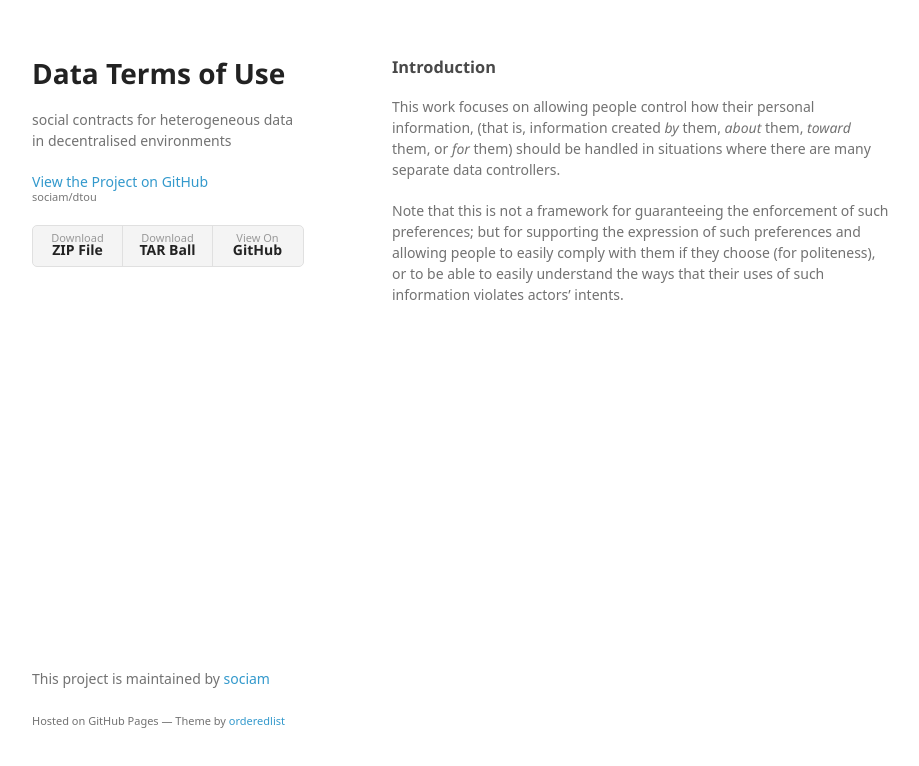
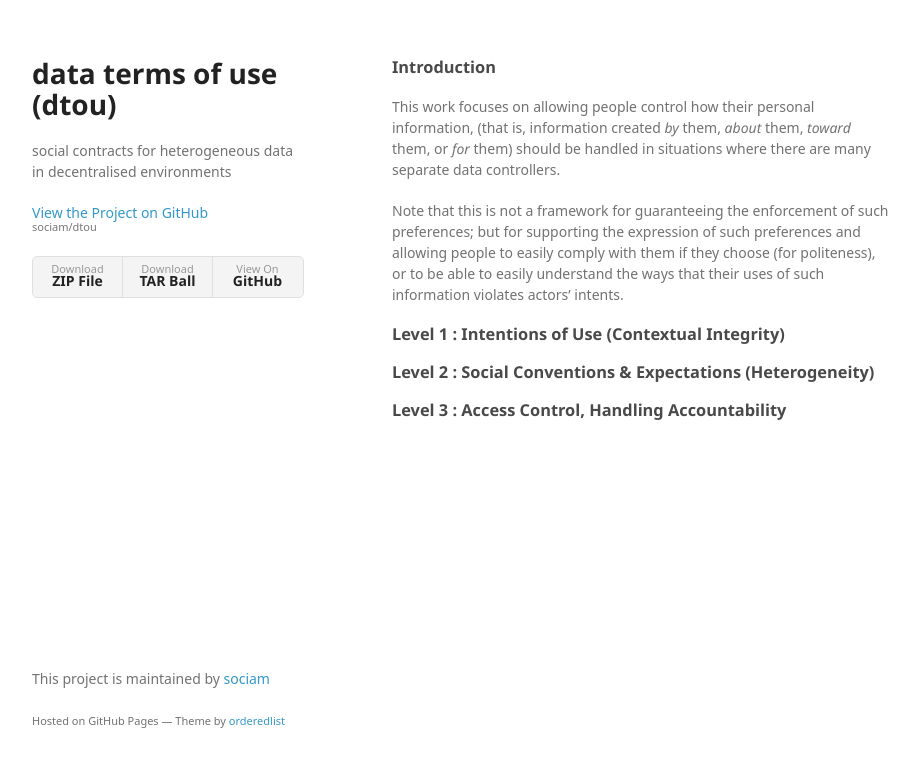
Before and after one commit to sociam/dtou, a plain HTML site: page index.html in a window 1280 px wide. Shown: the whole page, without its empty margins (178-1097 px from the left). Drawn offline with Linux system fonts and the light colour scheme; a web font is replaced by a local one.

```diff
--- a/index.html
+++ b/index.html
@@ -3,7 +3,7 @@
   <head>
     <meta charset="utf-8">
     <meta http-equiv="X-UA-Compatible" content="chrome=1">
-    <title>Data Terms of Use  by sociam</title>
+    <title>data terms of use (dtou) by sociam</title>
 
     <link rel="stylesheet" href="stylesheets/styles.css">
     <link rel="stylesheet" href="stylesheets/github-light.css">
@@ -15,7 +15,7 @@
   <body>
     <div class="wrapper">
       <header>
-        <h1>Data Terms of Use </h1>
+        <h1>data terms of use (dtou)</h1>
         <p>social contracts for heterogeneous data in decentralised environments</p>
 
         <p class="view"><a href="https://github.com/sociam/dtou">View the Project on GitHub <small>sociam/dtou</small></a></p>
@@ -34,6 +34,15 @@
 <p>This work focuses on allowing people control how their personal information, (that is, information created <em>by</em> them, <em>about</em> them, <em>toward</em> them, or <em>for</em> them) should be handled in situations where there are many separate data controllers.  </p>
 
 <p>Note that this is not a framework for guaranteeing the enforcement of such preferences; but for supporting the expression of such preferences and allowing people to easily comply with them if they choose (for politeness), or to be able to easily understand the ways that their uses of such information violates actors’ intents.</p>
+
+<h3>
+<a id="level-1--intentions-of-use-contextual-integrity" class="anchor" href="#level-1--intentions-of-use-contextual-integrity" aria-hidden="true"><span class="octicon octicon-link"></span></a>Level 1 : Intentions of Use (Contextual Integrity)</h3>
+
+<h3>
+<a id="level-2--social-conventions--expectations-heterogeneity" class="anchor" href="#level-2--social-conventions--expectations-heterogeneity" aria-hidden="true"><span class="octicon octicon-link"></span></a>Level 2 : Social Conventions &amp; Expectations (Heterogeneity)</h3>
+
+<h3>
+<a id="level-3--access-control-handling-accountability" class="anchor" href="#level-3--access-control-handling-accountability" aria-hidden="true"><span class="octicon octicon-link"></span></a>Level 3 : Access Control, Handling Accountability</h3>
       </section>
       <footer>
         <p>This project is maintained by <a href="https://github.com/sociam">sociam</a></p>
--- a/params.json
+++ b/params.json
@@ -1 +1 @@
-{"name":"Data Terms of Use ","tagline":"social contracts for heterogeneous data in decentralised environments","body":"### Introduction\r\nThis work focuses on allowing people control how their personal information, (that is, information created _by_ them, _about_ them, _toward_ them, or _for_ them) should be handled in situations where there are many separate data controllers.  \r\n\r\nNote that this is not a framework for guaranteeing the enforcement of such preferences; but for supporting the expression of such preferences and allowing people to easily comply with them if they choose (for politeness), or to be able to easily understand the ways that their uses of such information violates actors’ intents.\r\n\r\n\r\n","google":"","note":"Don't delete this file! It's used internally to help with page regeneration."}
+{"name":"data terms of use (dtou)","tagline":"social contracts for heterogeneous data in decentralised environments","body":"### Introduction\r\nThis work focuses on allowing people control how their personal information, (that is, information created _by_ them, _about_ them, _toward_ them, or _for_ them) should be handled in situations where there are many separate data controllers.  \r\n\r\nNote that this is not a framework for guaranteeing the enforcement of such preferences; but for supporting the expression of such preferences and allowing people to easily comply with them if they choose (for politeness), or to be able to easily understand the ways that their uses of such information violates actors’ intents.\r\n\r\n### Level 1 : Intentions of Use (Contextual Integrity)\r\n\r\n### Level 2 : Social Conventions & Expectations (Heterogeneity)\r\n\r\n### Level 3 : Access Control, Handling Accountability \r\n\r\n\r\n","google":"","note":"Don't delete this file! It's used internally to help with page regeneration."}
```
